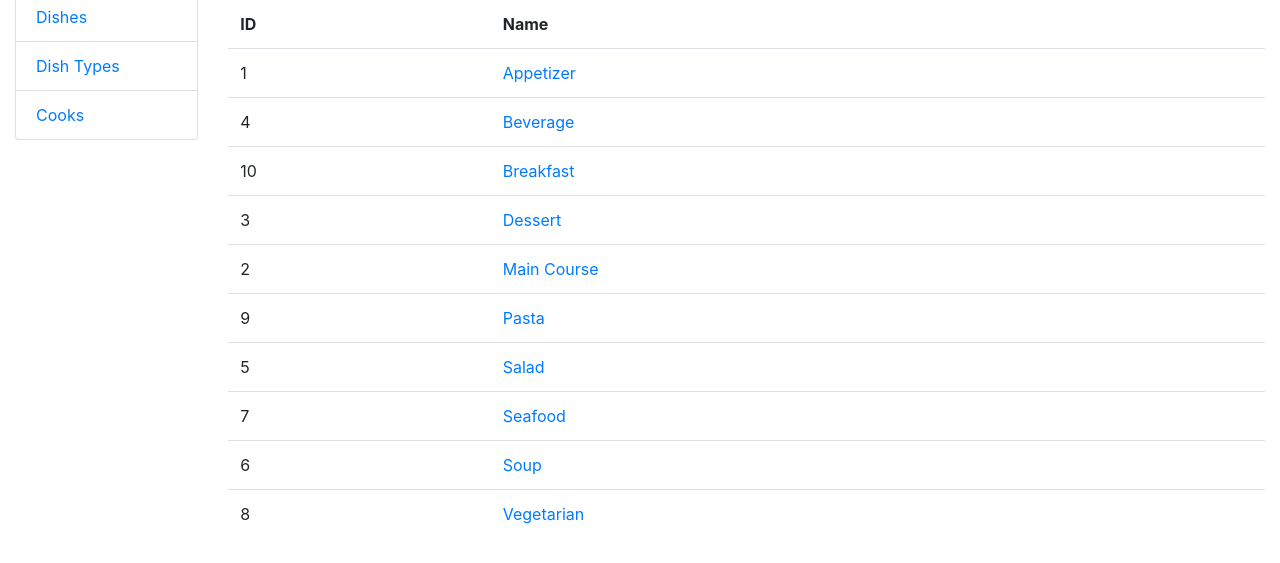
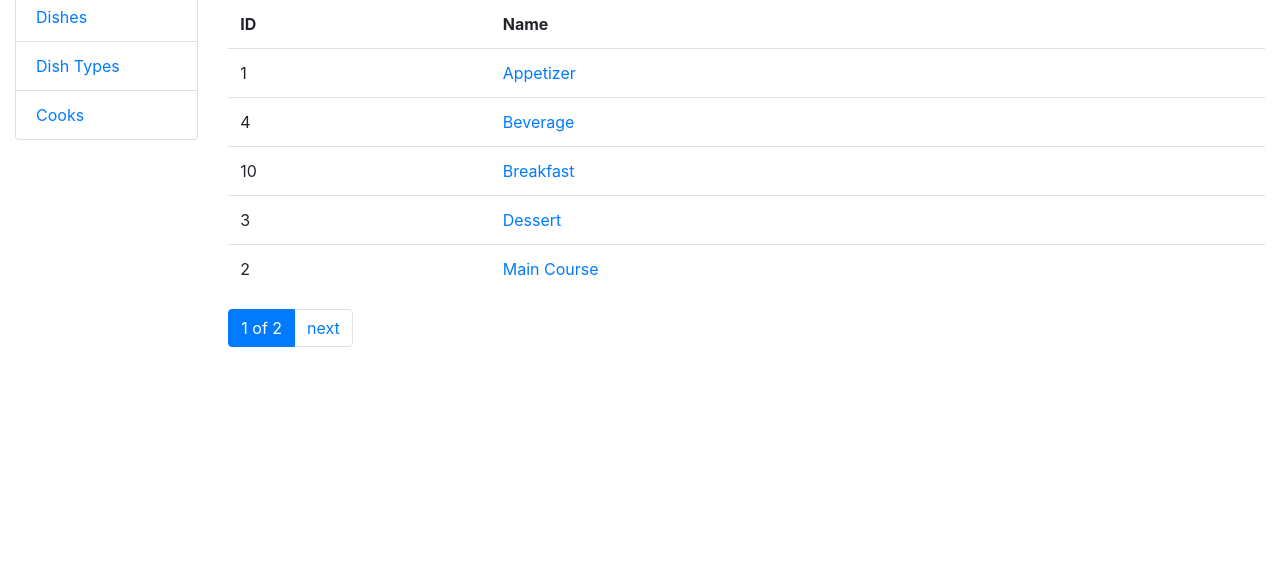
Before and after one commit to Ihor-MA/gastronomic-hub, a Django app: page /dish-types/ in a window 1280 px wide. Shown: the part 77-640 px from the top of the page. Run offline with Django 4.2, Linux system fonts and the light colour scheme; data comes from the database, SQL or seed files in the repository; both versions use the stored data as it was after the commit.

Commit message:
created pagination.html and used it in templates with lists

```diff
--- a/kitchen/views.py
+++ b/kitchen/views.py
@@ -22,16 +22,19 @@ def homepage(request):
 class DishListView(generic.ListView):
     model = Dish
     queryset = Dish.objects.select_related("dish_type")
+    paginate_by = 5
 
 
 class DishTypeListView(generic.ListView):
     model = DishType
     template_name = "kitchen/dish_type_list.html"
     context_object_name = "dish_type_list"
+    paginate_by = 5
 
 
 class CookListView(generic.ListView):
     model = Cook
+    paginate_by = 5
 
 
 class DishDetailView(generic.DetailView):
--- a/templates/base.html
+++ b/templates/base.html
@@ -28,6 +28,7 @@
       {% block content %}{% endblock %}
 
       {% block pagination %}
+        {% include "includes/pagination.html" %}
       {% endblock %}
 
     </div>
--- /dev/null
+++ b/templates/includes/pagination.html
@@ -0,0 +1,17 @@
+{% if is_paginated %}
+  <ul class="pagination">
+    {% if page_obj.has_previous %}
+      <li class="page-item">
+        <a href="?page= {{ page_obj.previous_page_number }}" class="page-link">prev</a>
+      </li>
+    {% endif %}
+    <li class="page-item active">
+      <span class="page-link">{{ page_obj.number }} of {{ paginator.num_pages }}</span>
+    </li>
+    {% if page_obj.has_next %}
+      <li class="page-item">
+        <a href="?page= {{ page_obj.next_page_number }}" class="page-link">next</a>
+      </li>
+    {% endif %}
+  </ul>
+{% endif %}
```
Also changed, not shown: db.sqlite3.
